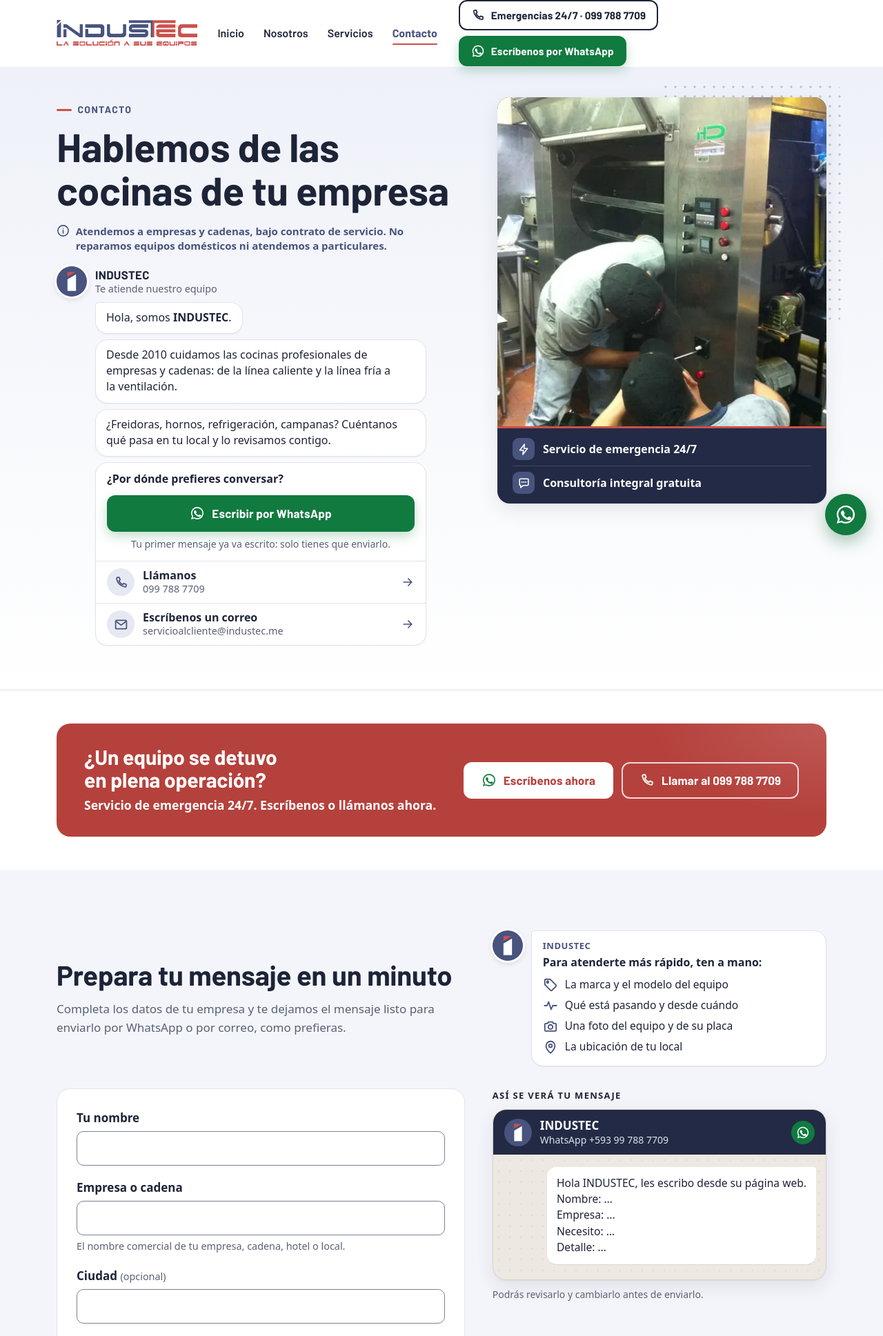
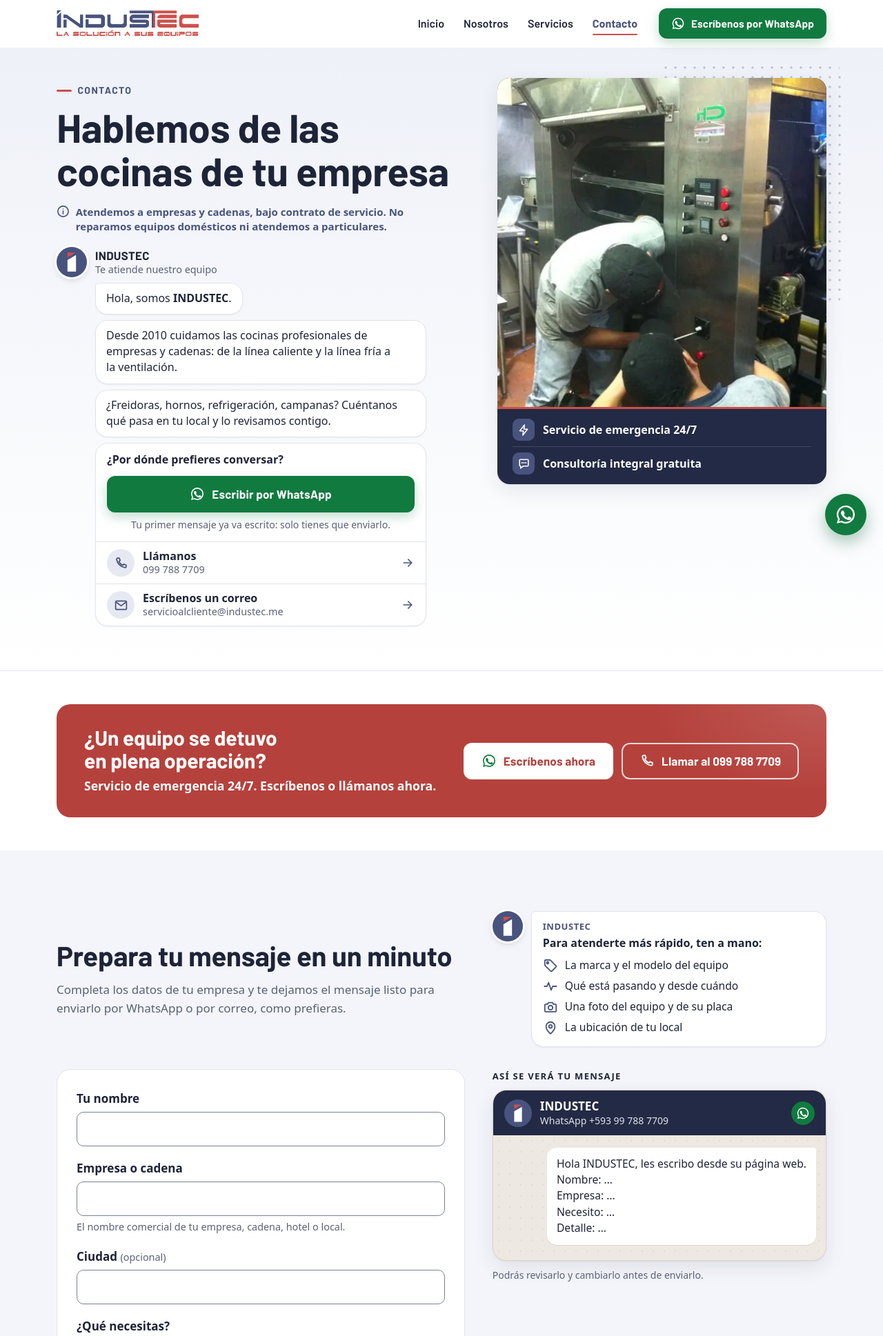
Before and after one commit to AndresIndustech/industec-bia-soft-erp, a PHP site: page /contacto/ in a window 1280 px wide. Shown: the top 1937 px of the page at 69% size. Run offline with PHP 8.4, Linux system fonts and the light colour scheme.

Commit message:
Web corporativa: quitar el botón de emergencias de la cabecera, dejar solo WhatsApp
A pedido de Andrés, la cabecera de las 5 páginas vuelve a mostrar un solo
botón (WhatsApp); el de "Emergencias 24/7" que se sumó en el rediseño T2.17
sobrecargaba el menú. El teléfono sigue disponible en /contacto/, el pie y
la barra fija del celular. Se limpia el CSS de .nav__tel, que quedó sin uso.
Publicado y verificado por hash contra Hostinger.

Co-Authored-By: Claude Sonnet 5 <noreply@anthropic.com>

```diff
--- a/desarrollo/web_corporativa/sitio/acceso/index.html
+++ b/desarrollo/web_corporativa/sitio/acceso/index.html
@@ -25,7 +25,7 @@
 <meta property="og:image:alt" content="INDUSTEC: mantenimiento de cocinas profesionales para cadenas de restaurantes y hoteles">
 <meta name="twitter:card" content="summary_large_image">
 <link rel="preload" href="/assets/fonts/barlow-bold.woff2" as="font" type="font/woff2" crossorigin>
-<link rel="stylesheet" href="/assets/css/estilos.css?v=dcc6c927">
+<link rel="stylesheet" href="/assets/css/estilos.css?v=01d98dc8">
 <script>document.documentElement.classList.add('js');</script>
 <script src="/assets/js/sitio.js?v=26dec5c1" defer></script>
 </head>
@@ -51,7 +51,6 @@
         <li><a href="/contacto/">Contacto</a></li>
       </ul>
       <div class="nav__contacto">
-        <a class="boton boton--secundario boton--chico nav__tel" href="tel:+593997887709"><span class="ico ico-tel" aria-hidden="true"></span>Emergencias 24/7 · 099 788 7709</a>
         <a class="boton boton--wa boton--chico" href="https://wa.me/593997887709?text=Hola%20INDUSTEC%2C%20les%20escribo%20desde%20su%20p%C3%A1gina%20web.%20Quiero%20informaci%C3%B3n%20sobre%20sus%20servicios%20para%20mi%20empresa." target="_blank" rel="noopener"><span class="ico ico-wa" aria-hidden="true"></span>Escríbenos por WhatsApp<span class="sr"> (se abre WhatsApp)</span></a>
       </div>
     </nav>
--- a/desarrollo/web_corporativa/sitio/assets/css/estilos.css
+++ b/desarrollo/web_corporativa/sitio/assets/css/estilos.css
@@ -246,7 +246,6 @@ main:focus { outline: none; }
 .nav__lista a[aria-current="page"] { color: var(--azul); font-weight: 700; }
 .nav__contacto { display: flex; flex-wrap: wrap; gap: 10px; margin-top: 10px; }
 .nav__contacto .boton { flex: 1 1 200px; }
-.nav__tel { display: inline-flex; }
 
 @media (min-width: 960px) {
   .cabecera__fila { flex-wrap: nowrap; }
@@ -266,7 +265,6 @@ main:focus { outline: none; }
   .nav__contacto { margin: 0; gap: 8px; }
   .nav__contacto .boton { flex: none; }
 }
-@media (min-width: 960px) and (max-width: 1119px) { .nav__tel { display: none; } }
 
 /* ---------- Portada (inicio): la ilustración en tarjeta, con la placa de distintivos debajo ---------- */
 .portada {
--- a/desarrollo/web_corporativa/sitio/contacto/index.html
+++ b/desarrollo/web_corporativa/sitio/contacto/index.html
@@ -25,7 +25,7 @@
 <meta property="og:image:alt" content="INDUSTEC: mantenimiento de cocinas profesionales para cadenas de restaurantes y hoteles">
 <meta name="twitter:card" content="summary_large_image">
 <link rel="preload" href="/assets/fonts/barlow-bold.woff2" as="font" type="font/woff2" crossorigin>
-<link rel="stylesheet" href="/assets/css/estilos.css?v=dcc6c927">
+<link rel="stylesheet" href="/assets/css/estilos.css?v=01d98dc8">
 <script>document.documentElement.classList.add('js');</script>
 <script src="/assets/js/sitio.js?v=26dec5c1" defer></script>
 </head>
@@ -51,7 +51,6 @@
         <li><a href="/contacto/" aria-current="page">Contacto</a></li>
       </ul>
       <div class="nav__contacto">
-        <a class="boton boton--secundario boton--chico nav__tel" href="tel:+593997887709"><span class="ico ico-tel" aria-hidden="true"></span>Emergencias 24/7 · 099 788 7709</a>
         <a class="boton boton--wa boton--chico" href="https://wa.me/593997887709?text=Hola%20INDUSTEC%2C%20les%20escribo%20desde%20su%20p%C3%A1gina%20web.%20Quiero%20informaci%C3%B3n%20sobre%20sus%20servicios%20para%20mi%20empresa." target="_blank" rel="noopener"><span class="ico ico-wa" aria-hidden="true"></span>Escríbenos por WhatsApp<span class="sr"> (se abre WhatsApp)</span></a>
       </div>
     </nav>
--- a/desarrollo/web_corporativa/sitio/index.html
+++ b/desarrollo/web_corporativa/sitio/index.html
@@ -25,7 +25,7 @@
 <meta property="og:image:alt" content="INDUSTEC: mantenimiento de cocinas profesionales para cadenas de restaurantes y hoteles">
 <meta name="twitter:card" content="summary_large_image">
 <link rel="preload" href="/assets/fonts/barlow-bold.woff2" as="font" type="font/woff2" crossorigin>
-<link rel="stylesheet" href="/assets/css/estilos.css?v=dcc6c927">
+<link rel="stylesheet" href="/assets/css/estilos.css?v=01d98dc8">
 <script>document.documentElement.classList.add('js');</script>
 <script src="/assets/js/sitio.js?v=26dec5c1" defer></script>
 <script type="application/ld+json">
@@ -86,7 +86,6 @@
         <li><a href="/contacto/">Contacto</a></li>
       </ul>
       <div class="nav__contacto">
-        <a class="boton boton--secundario boton--chico nav__tel" href="tel:+593997887709"><span class="ico ico-tel" aria-hidden="true"></span>Emergencias 24/7 · 099 788 7709</a>
         <a class="boton boton--wa boton--chico" href="https://wa.me/593997887709?text=Hola%20INDUSTEC%2C%20les%20escribo%20desde%20su%20p%C3%A1gina%20web.%20Quiero%20informaci%C3%B3n%20sobre%20sus%20servicios%20para%20mi%20empresa." target="_blank" rel="noopener"><span class="ico ico-wa" aria-hidden="true"></span>Escríbenos por WhatsApp<span class="sr"> (se abre WhatsApp)</span></a>
       </div>
     </nav>
--- a/desarrollo/web_corporativa/sitio/nosotros/index.html
+++ b/desarrollo/web_corporativa/sitio/nosotros/index.html
@@ -25,7 +25,7 @@
 <meta property="og:image:alt" content="INDUSTEC: mantenimiento de cocinas profesionales para cadenas de restaurantes y hoteles">
 <meta name="twitter:card" content="summary_large_image">
 <link rel="preload" href="/assets/fonts/barlow-bold.woff2" as="font" type="font/woff2" crossorigin>
-<link rel="stylesheet" href="/assets/css/estilos.css?v=dcc6c927">
+<link rel="stylesheet" href="/assets/css/estilos.css?v=01d98dc8">
 <script>document.documentElement.classList.add('js');</script>
 <script src="/assets/js/sitio.js?v=26dec5c1" defer></script>
 </head>
@@ -51,7 +51,6 @@
         <li><a href="/contacto/">Contacto</a></li>
       </ul>
       <div class="nav__contacto">
-        <a class="boton boton--secundario boton--chico nav__tel" href="tel:+593997887709"><span class="ico ico-tel" aria-hidden="true"></span>Emergencias 24/7 · 099 788 7709</a>
         <a class="boton boton--wa boton--chico" href="https://wa.me/593997887709?text=Hola%20INDUSTEC%2C%20les%20escribo%20desde%20su%20p%C3%A1gina%20web.%20Quiero%20informaci%C3%B3n%20sobre%20sus%20servicios%20para%20mi%20empresa." target="_blank" rel="noopener"><span class="ico ico-wa" aria-hidden="true"></span>Escríbenos por WhatsApp<span class="sr"> (se abre WhatsApp)</span></a>
       </div>
     </nav>
--- a/desarrollo/web_corporativa/sitio/servicios/index.html
+++ b/desarrollo/web_corporativa/sitio/servicios/index.html
@@ -25,7 +25,7 @@
 <meta property="og:image:alt" content="INDUSTEC: mantenimiento de cocinas profesionales para cadenas de restaurantes y hoteles">
 <meta name="twitter:card" content="summary_large_image">
 <link rel="preload" href="/assets/fonts/barlow-bold.woff2" as="font" type="font/woff2" crossorigin>
-<link rel="stylesheet" href="/assets/css/estilos.css?v=dcc6c927">
+<link rel="stylesheet" href="/assets/css/estilos.css?v=01d98dc8">
 <script>document.documentElement.classList.add('js');</script>
 <script src="/assets/js/sitio.js?v=26dec5c1" defer></script>
 </head>
@@ -51,7 +51,6 @@
         <li><a href="/contacto/">Contacto</a></li>
       </ul>
       <div class="nav__contacto">
-        <a class="boton boton--secundario boton--chico nav__tel" href="tel:+593997887709"><span class="ico ico-tel" aria-hidden="true"></span>Emergencias 24/7 · 099 788 7709</a>
         <a class="boton boton--wa boton--chico" href="https://wa.me/593997887709?text=Hola%20INDUSTEC%2C%20les%20escribo%20desde%20su%20p%C3%A1gina%20web.%20Quiero%20informaci%C3%B3n%20sobre%20sus%20servicios%20para%20mi%20empresa." target="_blank" rel="noopener"><span class="ico ico-wa" aria-hidden="true"></span>Escríbenos por WhatsApp<span class="sr"> (se abre WhatsApp)</span></a>
       </div>
     </nav>
```
Also changed, not shown: 2 other files.
